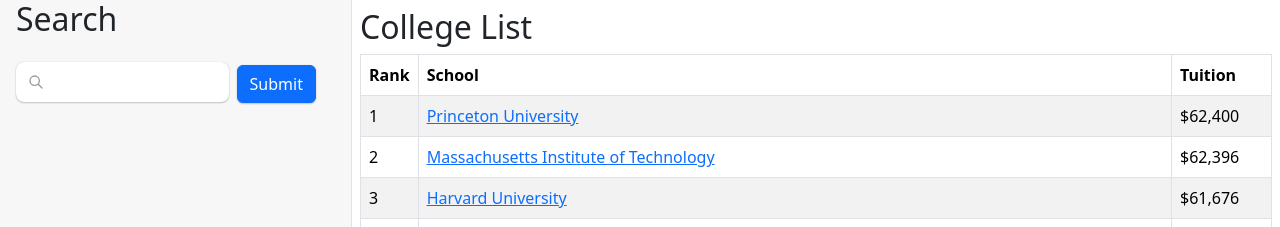
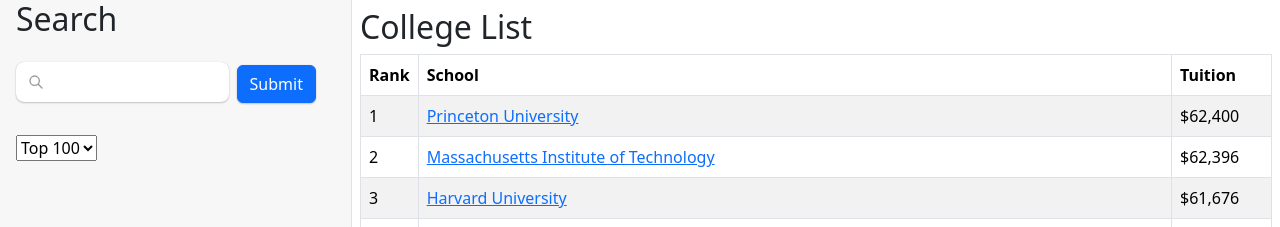
Before and after one commit to nzhong12/RankNRoll, a React (Create React App) app: page / in a window 1280 px wide. Shown: the top 227 px of the page. Built offline with nearby package versions, Linux system fonts and the light colour scheme.

Commit message:
added dropdown

```diff
--- a/src/App.js
+++ b/src/App.js
@@ -20,8 +20,9 @@
   return { colleges, q };
 }
 
+
+
 export async function getColleges(query) {
-  //await fakeNetwork(`getColleges:${query}`);
   let colleges = await localforage.getItem("colleges");
   if (!colleges) colleges = data;
   console.log(query);
@@ -47,6 +48,12 @@
   const { colleges, q } = useLoaderData();
   const submit = useSubmit();
 
+  const [top, setTop] = React.useState('100');
+  const handleChange = (event) => {
+    setTop({value: event.target.value});
+    console.log(top.value);
+  };
+
   useEffect(() => {
     document.getElementById("q").value = q;
   }, [q]);
@@ -67,6 +74,14 @@
                 }}></input>
         <Button variant="primary">Submit</Button>
         </form>
+        </div>
+
+        <div>
+          <select id="top" onChange={handleChange} value={top.value}>
+            <option value="100">Top 100</option>
+            <option value="200">Top 200</option>
+          </select>
+          <p></p>
         </div>
 
       </div>
```
